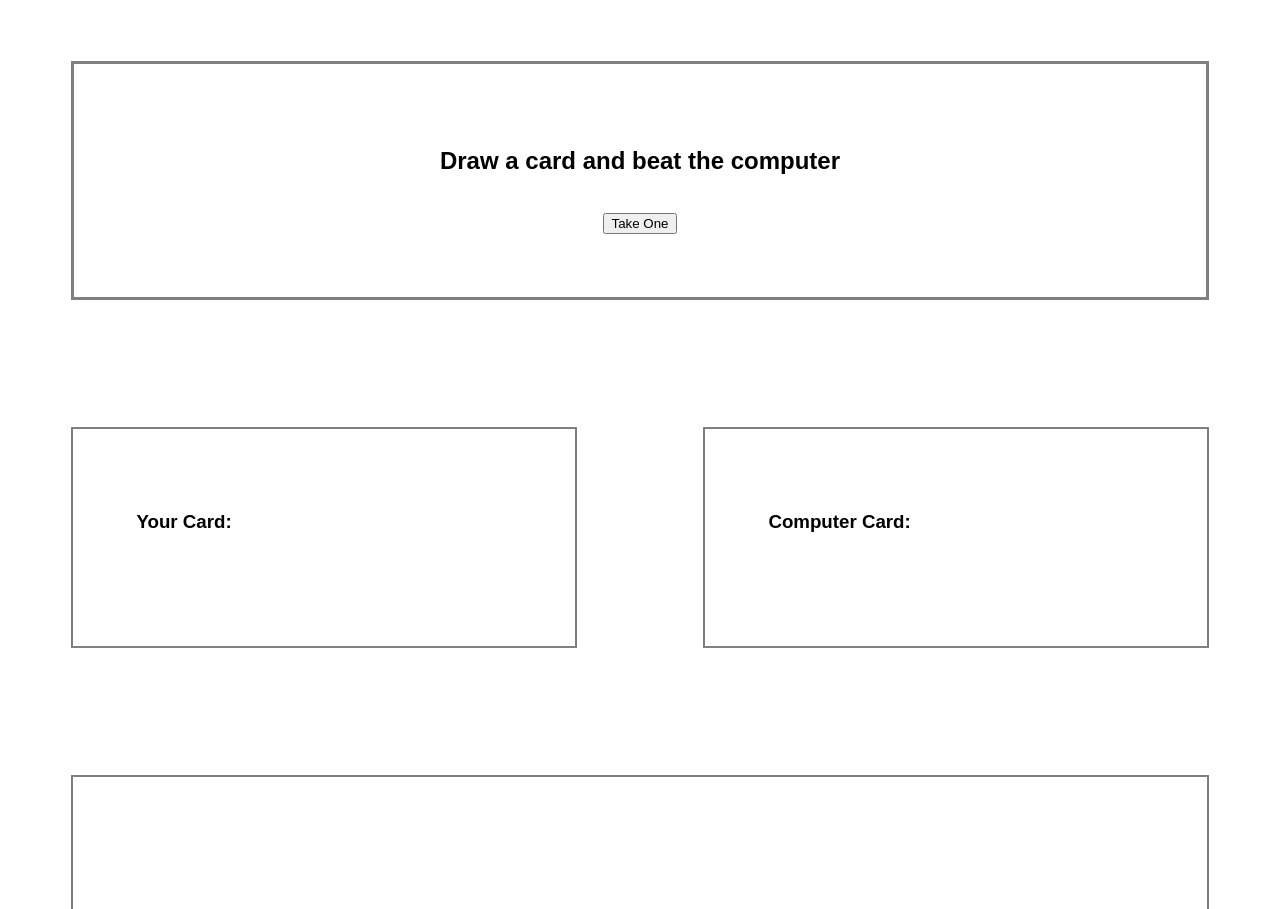
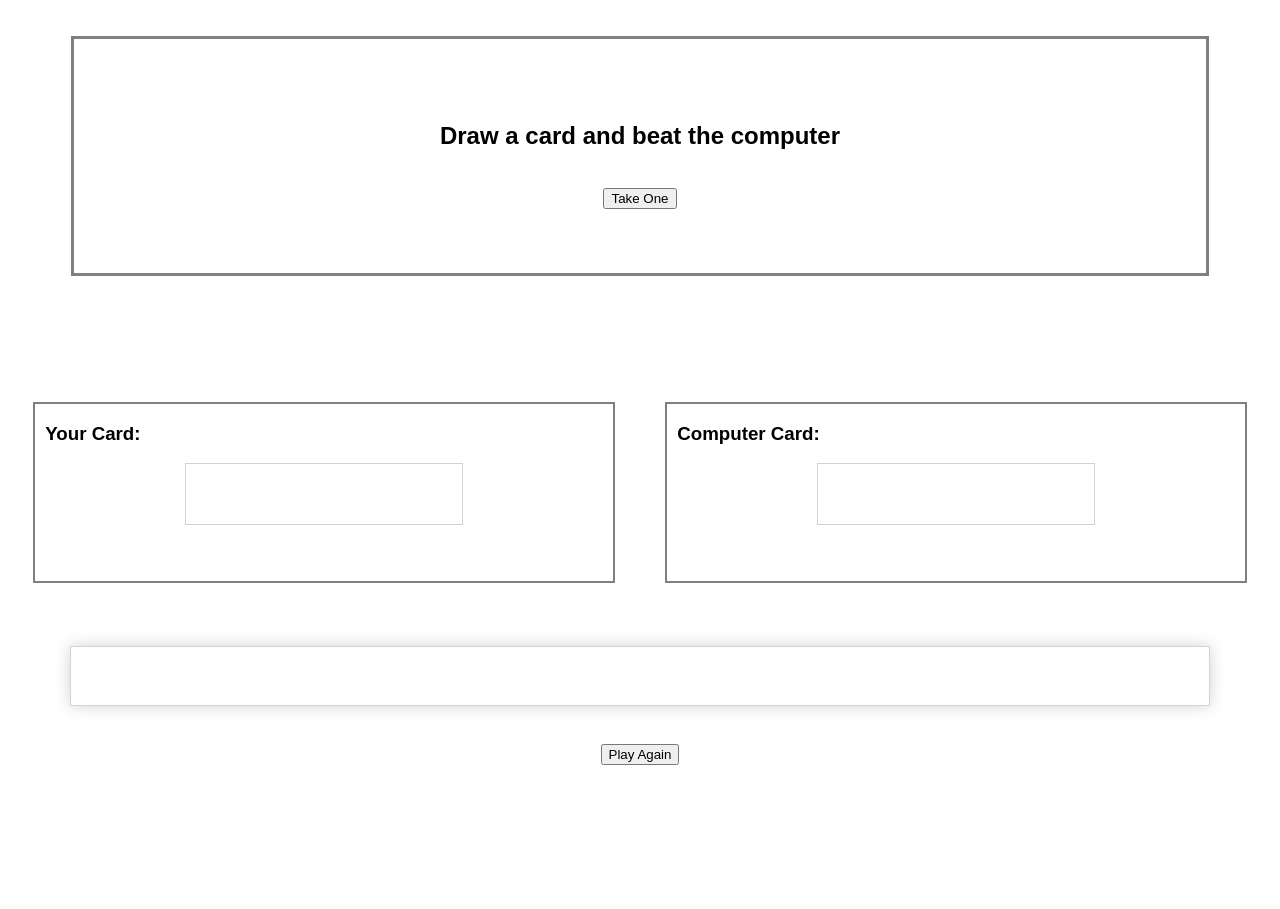
Before and after one commit to Eleanor-Shellstrop/pickacard, a plain HTML site: page index.html in a window 1280 px wide. Shown: the part 192-1101 px from the top of the page. After the commit the page ends 965 px from the top, so only its background shows below. Drawn offline with Linux system fonts and the light colour scheme.

Commit message:
Add JS conditional for suits and color, CSS style update

```diff
--- a/index.html
+++ b/index.html
@@ -21,16 +21,16 @@
 
         <div class="cardDisplay">
             <div class="player">
-                <h3>Your Card:</h3>
+                <h3 id="ph3">Your Card:</h3>
                 <p id="p_hand"></p>
             </div>
 
             <div class="computer">
-                <h3>Computer Card:</h3>
+                <h3 id="ch3">Computer Card:</h3>
                 <p id="c_hand"></p>
             </div>
         </div>
-
+        <div class="results">
             <div class="winnerDisplay">
                 <h3 id="whoWon"></h3>
             </div>
@@ -38,7 +38,7 @@
             <div class="playAgain">
                 <button class="button" id="playAgainButton" type="button">Play Again</button>
             </div>
-
+        </div>
     </main>
     <script src="scripts.js"></script>
 </body>
--- a/scripts.js
+++ b/scripts.js
@@ -6,7 +6,7 @@
 //Create a deck
 
 function deckBuilder () {
-    const suits = ['Hearts', 'Diamonds', 'Spades', 'Clovers'];
+    const suits = ['♥︎', '♦︎', '♠︎', '♣︎'];
     const values = ["2", "3", "4", "5", "6", "7", "8", "9", "10", "J", "Q", "K", "A"];
     const cards = [];
         for (let i = 0; i < suits.length; i++) {            //Iterate through suits
@@ -35,7 +35,7 @@ function pickCard(cards) {
     let cardValue = cards[random].value;
     let cardSuit = cards[random].suit;
     let cardWeight = cards[random].weight;
-    return [{cardValue, cardSuit, cardWeight}, cardValue + " of " + cardSuit];
+    return [{cardValue, cardSuit, cardWeight}, cardValue + " " + cardSuit];
 }
 
 
@@ -78,6 +78,21 @@ dealHand.addEventListener ('click', () => {
     //Get the "weight" of the cards in a variable
     const playerWeight = playerHand.cardWeight;
     const computerWeight = computerHand.cardWeight;
+
+    //Change color to red if hearts or diamonds for both player and computer cards
+
+    if (playerHand.cardSuit == '♥︎' || playerHand.cardSuit == '♦︎') {
+        p_hand.style.color = 'red';
+    } else {
+        p_hand.style.color = 'black';
+    };
+
+    if (computerHand.cardSuit == '♥︎' || computerHand.cardSuit == '♦︎') {
+        c_hand.style.color = 'red';
+    } else {
+        c_hand.style.color = 'black';
+    };
+
     //Display the cards in html
     playerHandDisplay.innerText = playerDraw[1];
     computerHandDisplay.innerText = computerDraw[1];
--- a/style.css
+++ b/style.css
@@ -4,12 +4,13 @@
 
 header {
     background-color: black;
+    box-shadow: 0 0 10px black;
     color: white;
     display: flex;
     justify-content: center;
     align-items: center;
     padding: 30px 50px;
-    margin: 50px 5%;
+    margin: 2% 5%;
 }
 
 .drawDisplay {
@@ -27,30 +28,52 @@ header {
 }
 
 .player,
-.computer,
-.winnerDisplay {
+.computer {
     display: flex;
     flex-direction: column;
     border: 2px solid grey;
-    padding: 5%;
-    margin: 5%;
+    padding: 0px 10px 0px 10px;
+    margin: 5% 2%;
+    flex: 1 1 calc(50% - 10px);
 }
 
-.player,
-.computer {
-    flex: 0 1 calc(50% - 10px);
+.player {
+    justify-content: flex-end;
+}
+
+#ph3,
+#ch3 {
+    justify-self: first baseline;
 }
 
 p {
     display: flex;
+    align-items: baseline;
 }
 
 #p_hand,
 #c_hand {
-    align-items: baseline;
+    border: 1px solid lightgrey;
+    padding: 30px calc(5px - 50%);
+    margin: 0 25% 10%;
+    justify-content: center;
+    font-size: 2rem;
+}
+
+.results {
+    display: flex;
+    flex-direction: column;
+    justify-content: center;
+    align-items: center;
 }
 
 .winnerDisplay {
+    padding: 10px 10%;
     justify-content: center;
     align-items: center;
+    border: 1px solid lightgrey;
+    box-shadow: 0 0 15px lightgrey;
+    margin-bottom: 3%;
+    width: 70%;
+    display: flex;
 }
```
